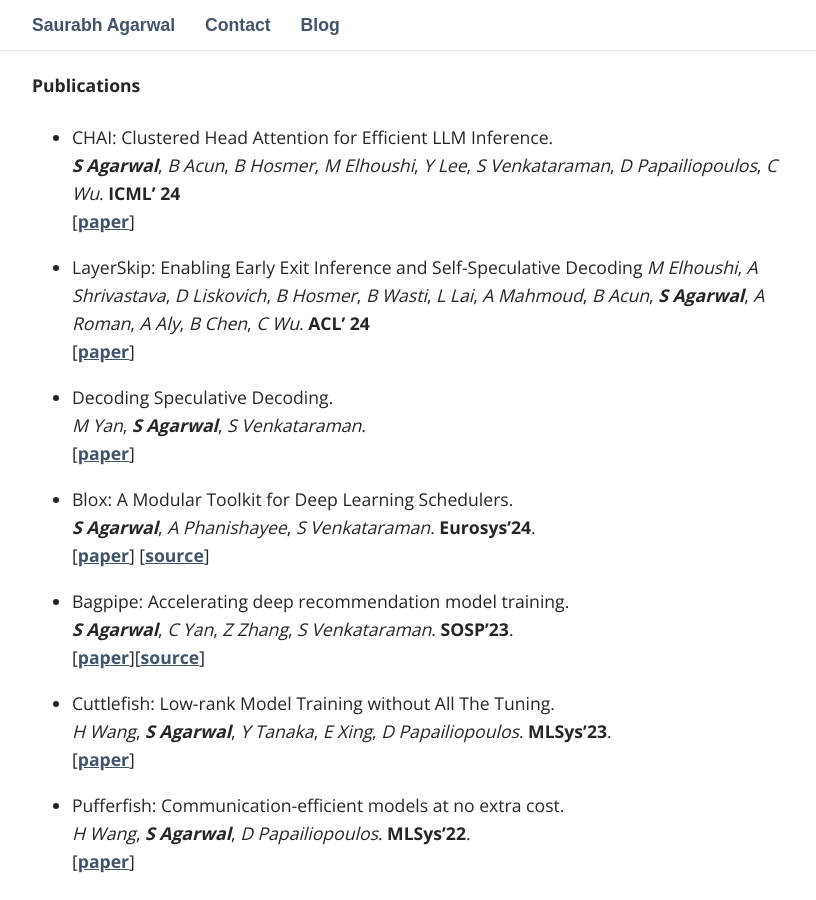
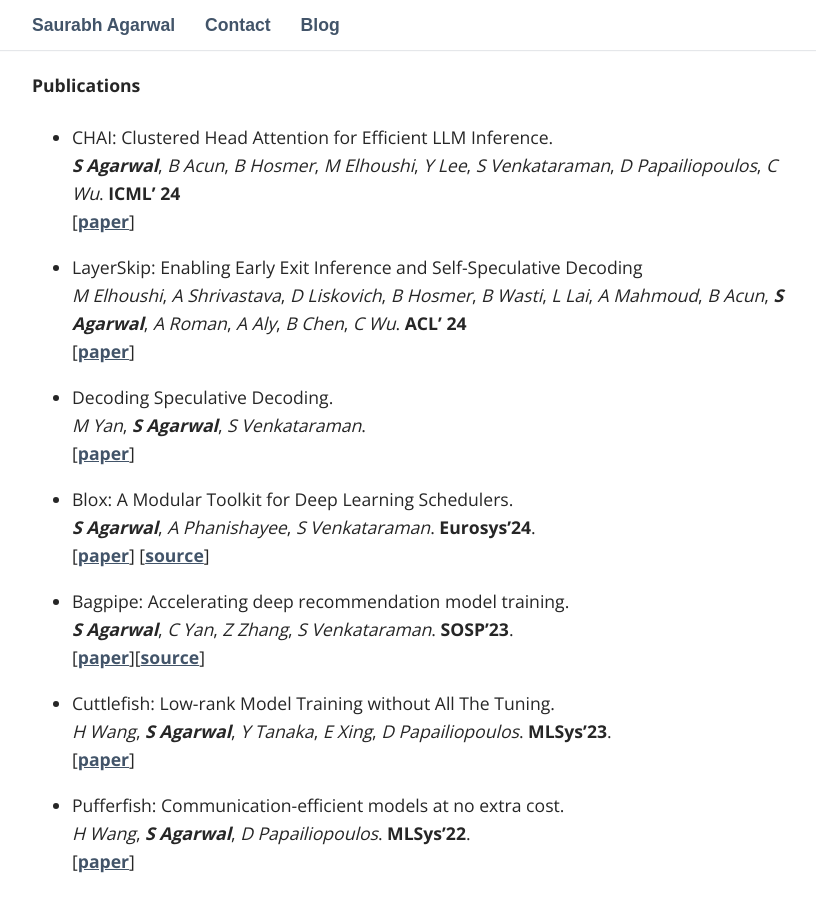
Before and after one commit to iidsample/iidsampe.github.io, a Jekyll site: the page built from index.md, in a window 1280 px wide and 900 px high, scrolled down 444 px. Shown: the whole window, without its empty margins (223-1039 px from the left). Built offline with Jekyll 4.4.1, drawn with Linux system fonts in a browser that asks for light colours; some web fonts are replaced.

Commit message:
Minor fix.

```diff
--- a/index.md
+++ b/index.md
@@ -19,7 +19,7 @@
 ***S Agarwal***, *B Acun*, *B Hosmer*, *M Elhoushi*, *Y Lee*, *S Venkataraman*, *D Papailiopoulos*, *C Wu*. **ICML' 24** <br />
 [[paper](https://arxiv.org/abs/2403.08058)]
 
-* LayerSkip: Enabling Early Exit Inference and Self-Speculative Decoding
+* LayerSkip: Enabling Early Exit Inference and Self-Speculative Decoding  <br />
 *M Elhoushi*, *A Shrivastava*, *D Liskovich*, *B Hosmer*, *B Wasti*, *L Lai*, *A Mahmoud*, *B Acun*, ***S Agarwal***, *A Roman*, *A Aly*, *B Chen*, *C Wu*. **ACL' 24** <br />
 [[paper](https://arxiv.org/abs/2404.16710)]
 
```
